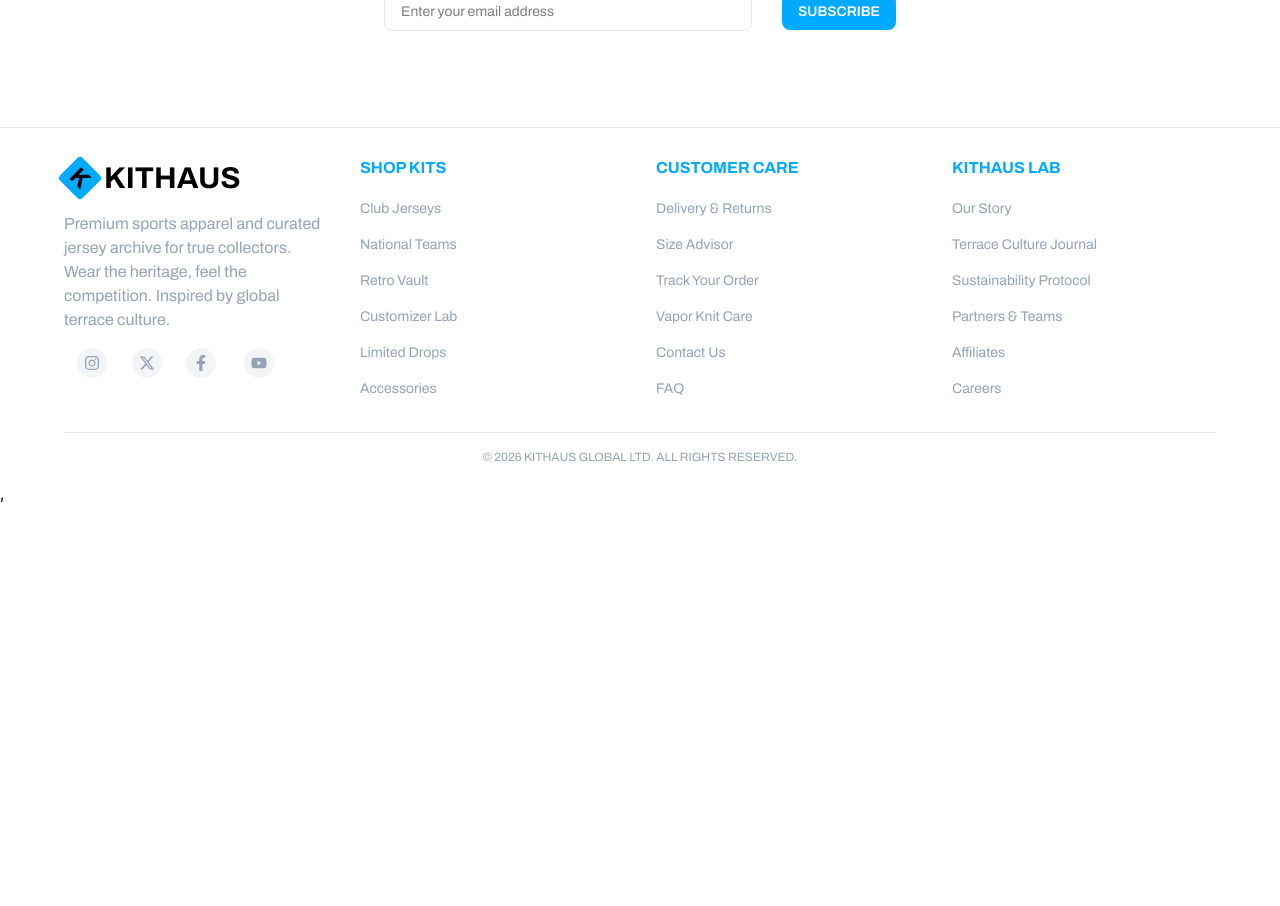
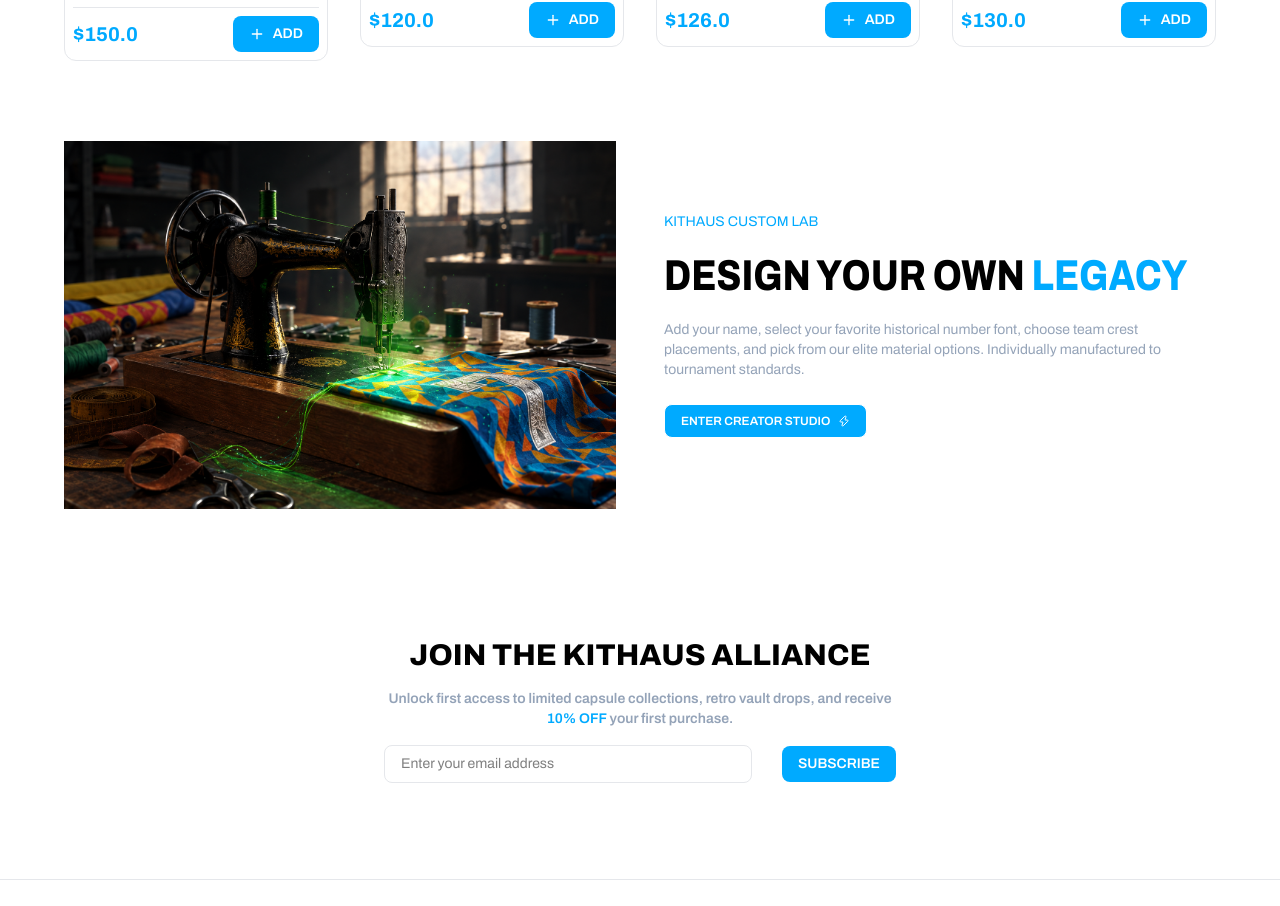
Before and after one commit to riteshtamang1027/Mini-jersey-ecommerce-web-application, a React (Vite) app: page / in a window 1280 px wide. Shown: the part 3120-4026 px from the top of the page. Before the commit the page ends 3625 px from the top, so only its background shows below. Built offline with nearby package versions, Linux system fonts and the light colour scheme.

Commit message:
add custom lab section

```diff
--- a/src/App.jsx
+++ b/src/App.jsx
@@ -4,18 +4,18 @@ import Hero from "./features/home/Hero";
 import RetroVault from "./features/home/RetroVault";
 import NewProductCard from "./features/products/NewProductCard";
 import NewsLetter from "./features/home/NewsLetter";
-
+import CustomLabBanner from "./features/home/CustomLabBanner";
 
 export default function App() {
   return (
-    <div>
-
+    <div className="flex flex-col gap-16">
       <Hero />
-      <Category/>
-      <FeatureProduct/>
-      <RetroVault/>
-      <NewProductCard/>
-      <NewsLetter/>
+      <Category />
+      <FeatureProduct />
+      <RetroVault />
+      <NewProductCard />
+      <CustomLabBanner/>
+      <NewsLetter />
     </div>
   );
 }
--- /dev/null
+++ b/src/features/home/CustomLabBanner.jsx
@@ -0,0 +1,30 @@
+import { Zap } from "lucide-react";
+import image from '../../assets/customLabImage/customLabImage.png';
+
+export default function CustomLabBanner() {
+  return (
+    <main className="px-16">
+      <section className="flex items-center justify-between gap-12 w-full overflow-hidden h-92 font-archivo">
+        {/* image */}
+        <div className="w-1/2 ">
+          <img src={image} alt="" />
+        </div>
+
+        {/* text or description */}
+        <div className="flex flex-col  gap-6 w-1/2">
+          <p className="text-sm text-secondary">KITHAUS CUSTOM LAB</p>
+          <h3 className="text-4xl font-extrabold scale-y-120">DESIGN YOUR OWN <span className="text-secondary">LEGACY</span></h3>
+          <p className="text-sm text-muted-text">
+            Add your name, select your favorite historical number font, choose
+            team crest placements, and pick from our elite material options.
+            Individually manufactured to tournament standards.
+          </p>
+
+          <button className="text-xs font-semibold border bg-secondary rounded-lg px-4 py-2 text-white flex items-center gap-2 w-max cursor-pointer">
+            <span>ENTER CREATOR STUDIO</span> <Zap size={12} />
+          </button>
+        </div>
+      </section>
+    </main>
+  );
+}
```
Also changed, not shown: src/assets/customLabImage/customLabImage.png (added).
